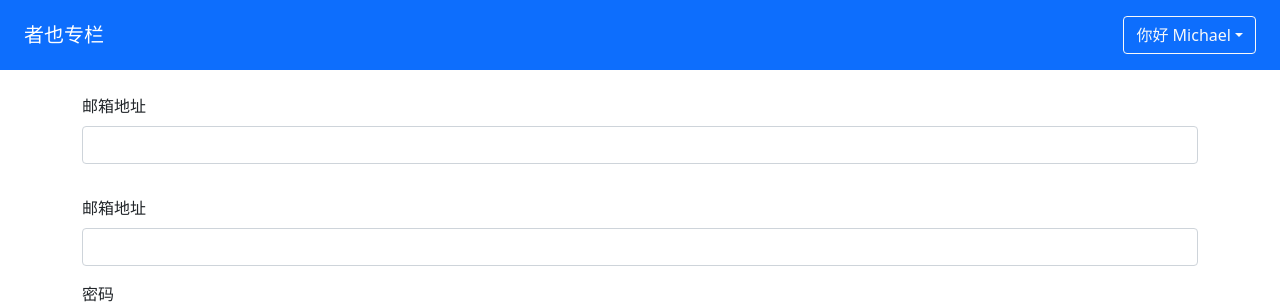
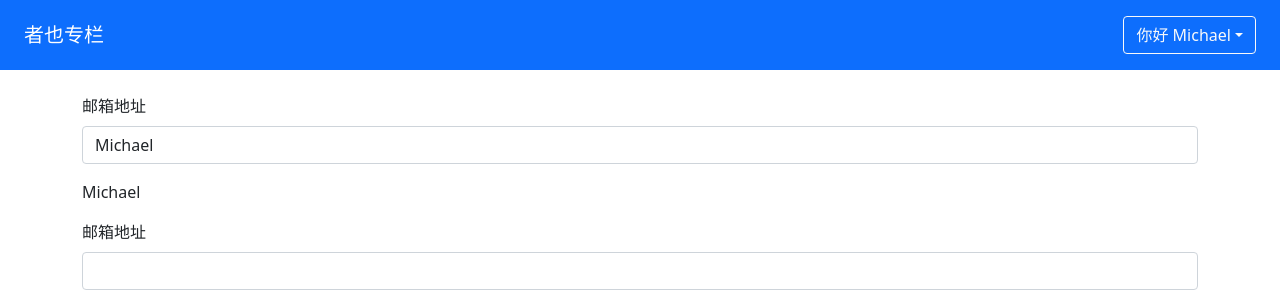
Before and after one commit to yatong2008/zheye, a Vue app: page / in a window 1280 px wide. Shown: the top 304 px of the page. Built offline with nearby package versions, Linux system fonts and the light colour scheme.

Commit message:
5 4 ValidateInput bi-direction binding 创建modelValue属性，第二步 更新值得时候需要发送事件update:modelValue

```diff
--- a/src/App.vue
+++ b/src/App.vue
@@ -4,7 +4,8 @@
     <form action="">
       <div class="mb-3">
         <label class="form-label">邮箱地址</label>
-        <validate-input :rules="emailRules"></validate-input>
+        <validate-input :rules="emailRules" v-model="emailVal"></validate-input>
+        {{emailVal}}
       </div>
       <div class="mb-3">
         <label for="exampleInputEmail1" class="form-label">邮箱地址</label>
@@ -25,7 +26,7 @@
 </template>
 
 <script lang="ts">
-import { defineComponent, reactive } from 'vue'
+import { defineComponent, reactive, ref } from 'vue'
 import 'bootstrap/dist/css/bootstrap.min.css'
 import ColumnList, { ColumnProps } from './components/ColumnList.vue'
 import GlobalHeader, { UserProps } from './components/GlobalHeader.vue'
@@ -64,6 +65,7 @@
 export default defineComponent({
   name: 'App',
   setup (props) {
+    const emailVal = ref('Michael')
     const emailRules: RulesProp = [
       { type: 'required', message: '电子邮箱地址不能为空' },
       { type: 'email', message: '请输入正确的电子邮箱格式' }
@@ -87,7 +89,8 @@
       currentUser: currentUser,
       emailRef,
       validateEmail,
-      emailRules
+      emailRules,
+      emailVal
     }
   },
   components: {
--- a/src/components/ValidateInput.vue
+++ b/src/components/ValidateInput.vue
@@ -4,8 +4,9 @@
       type="text"
       :class="{'is-invalid': inputRef.error}"
       class="form-control"
-      v-model="inputRef.val"
+      :value="inputRef.val"
       @blur="validateInput"
+      @input="updateValue"
     >
     <span v-if="inputRef.error" class="invalid-feedback">{{ inputRef.message }}</span>
   </div>
@@ -22,14 +23,20 @@
 export default defineComponent({
   name: 'validateInput',
   props: {
-    rules: Array as PropType<RulesProp>
+    rules: Array as PropType<RulesProp>,
+    modelValue: String
   },
-  setup (props) {
+  setup (props, context) {
     const inputRef = reactive({
-      val: '',
+      val: props.modelValue || '',
       error: false,
       message: ''
     })
+    const updateValue = (e: KeyboardEvent) => {
+      const targetValue = (e.target as HTMLInputElement).value
+      inputRef.val = targetValue
+      context.emit('update:modelValue', targetValue)
+    }
     const validateInput = () => {
       if (props.rules) {
         const allPassed = props.rules.every(rule => {
@@ -52,7 +59,8 @@
     }
     return {
       inputRef,
-      validateInput
+      validateInput,
+      updateValue
     }
   }
 
```
